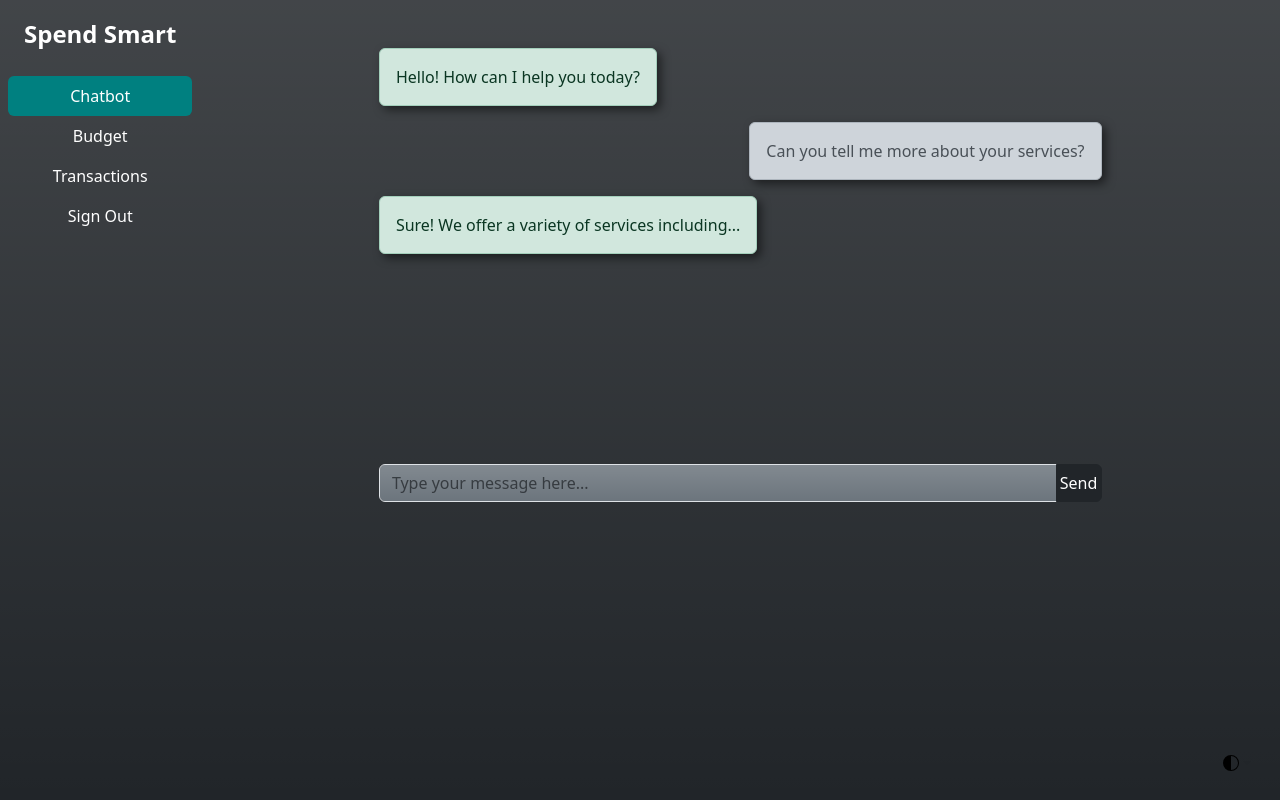
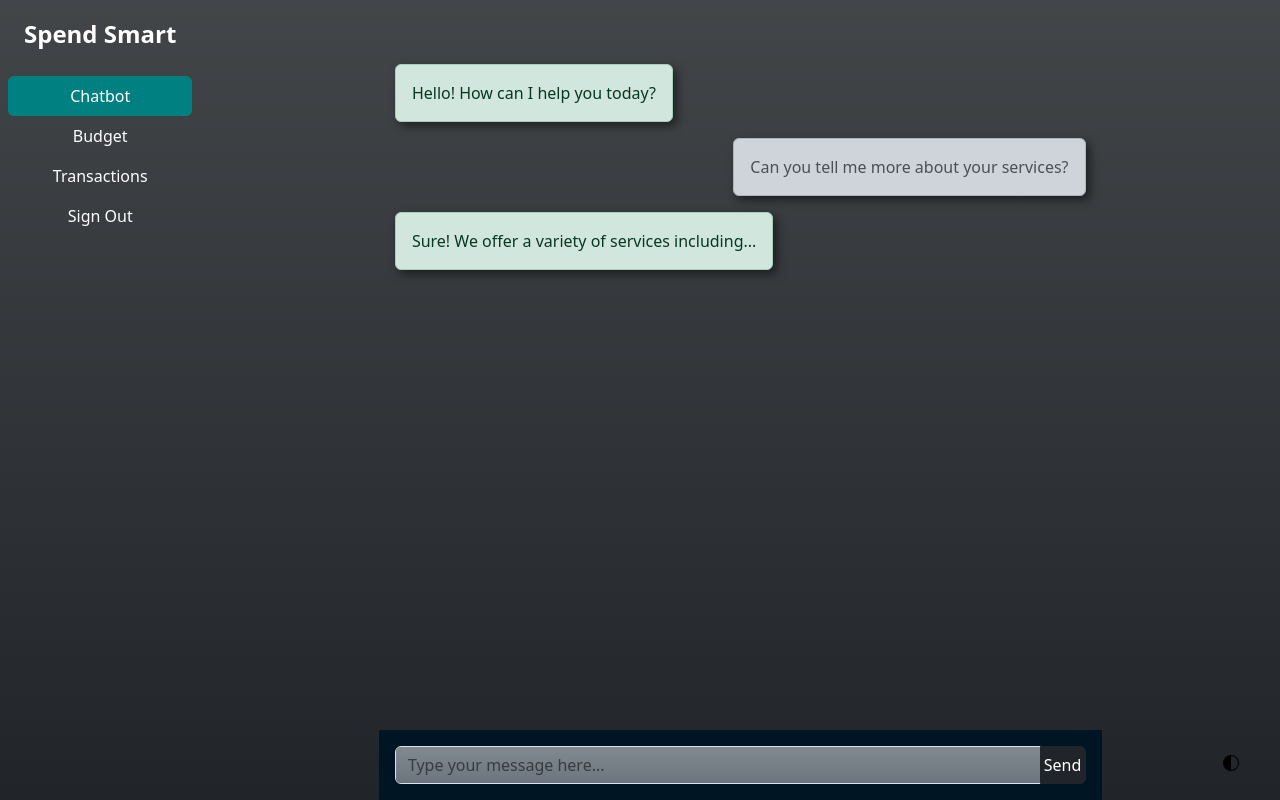
Before and after one commit to lkx100/spend-smart, a Django app: page /chatbot/ in a window 1280 px wide. Run offline with Django 5.2, Linux system fonts and the light colour scheme; some libraries are stand-ins or nearby versions.

Commit message:
fixed a bug wherein the chats go behind the input field, also increased the speed of typing animation

```diff
--- a/app/templates/chatbot_dashboard.html
+++ b/app/templates/chatbot_dashboard.html
@@ -47,10 +47,23 @@
       from, to { border-color: transparent; }
       50% { border-color: black; }
     }
+    .chat-container {
+      display: flex;
+      flex-direction: column;
+    }
+    .chat-history {
+      flex: 1;
+      overflow-y: auto;
+      padding: 1rem;
+    }
+    .chat-input {
+      padding: 1rem;
+      background-color: #001524;
+    }
 </style>
-  <div class="container col-7 mt-5">
+  <div class="container chat-container col-7 mt-5">
 
-    <div class="bg-transparent text-white mb-3">
+    <div class="chat-history bg-transparent text-white mb-3">
     <div
       class="card-body"
       id="chatHistory"
@@ -66,23 +79,13 @@
     </div>
     </div>
 
-    <div class="bg-transparent text-white">
-      <div class="card-body">
-        <div class="input-group">
-          <input
-          type="text"
-          class="form-control bg-secondary bg-gradient"
-          style="color: white;"
-          id="userInput"
-          placeholder="Type your message here..."
-        />
+    <div class="chat-input">
+      <div class="input-group">
+        <input type="text" class="form-control bg-secondary bg-gradient" style="color: white;" id="userInput" placeholder="Type your message here...">
         <button class="btn btn-dark" id="sendBtn" style="color: white; padding: 0.2em;">Send</button>
-        </input>
-
-        </div>
-
       </div>
-      </div>
+    </div>
+  </div>
   </div>
 
   <script src="https://code.jquery.com/jquery-3.5.1.slim.min.js"></script>
@@ -116,7 +119,7 @@
           if (index < responseText.length) {
             botMessage.textContent += responseText.charAt(index);
             index++;
-            setTimeout(typeResponse, 50); // Adjust typing speed here
+            setTimeout(typeResponse, 30); // Adjust typing speed here
           } else {
             // Scroll to the bottom after typing is complete
             chatHistory.scrollTop = chatHistory.scrollHeight;
```
